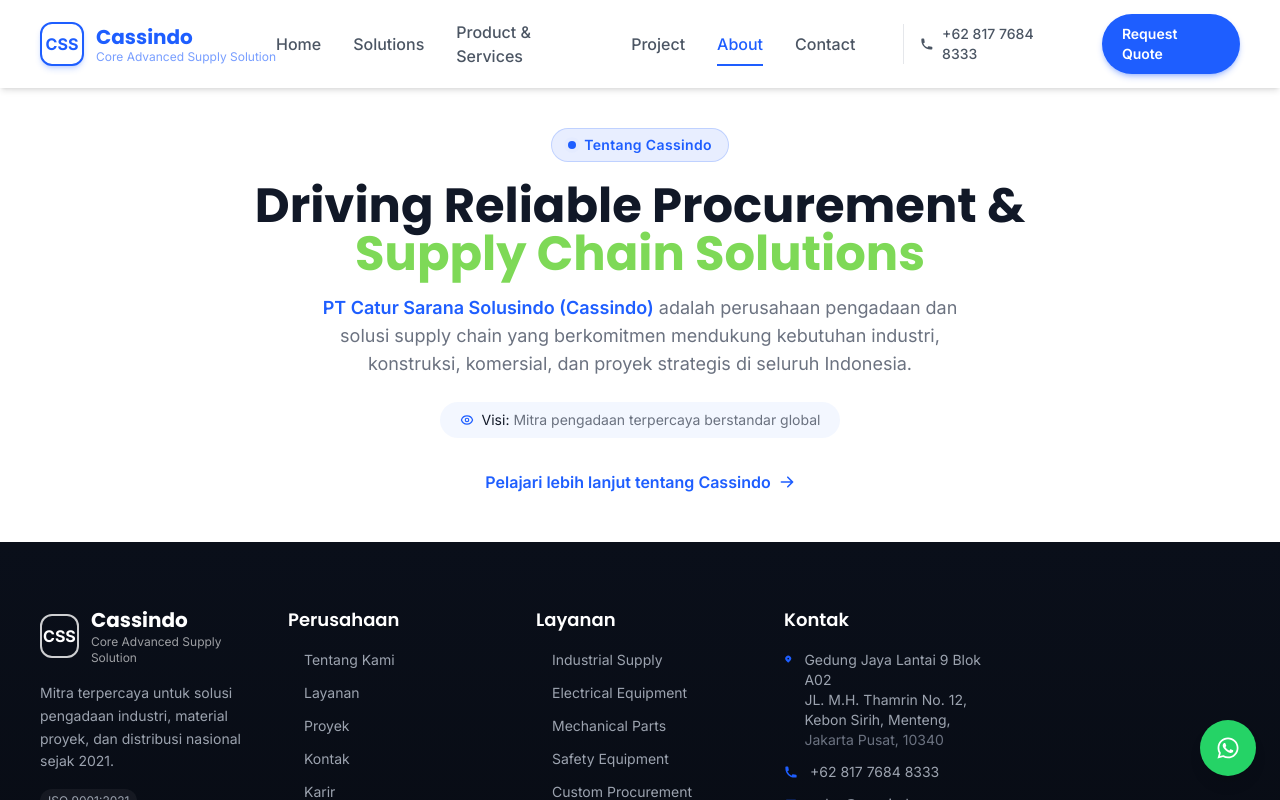
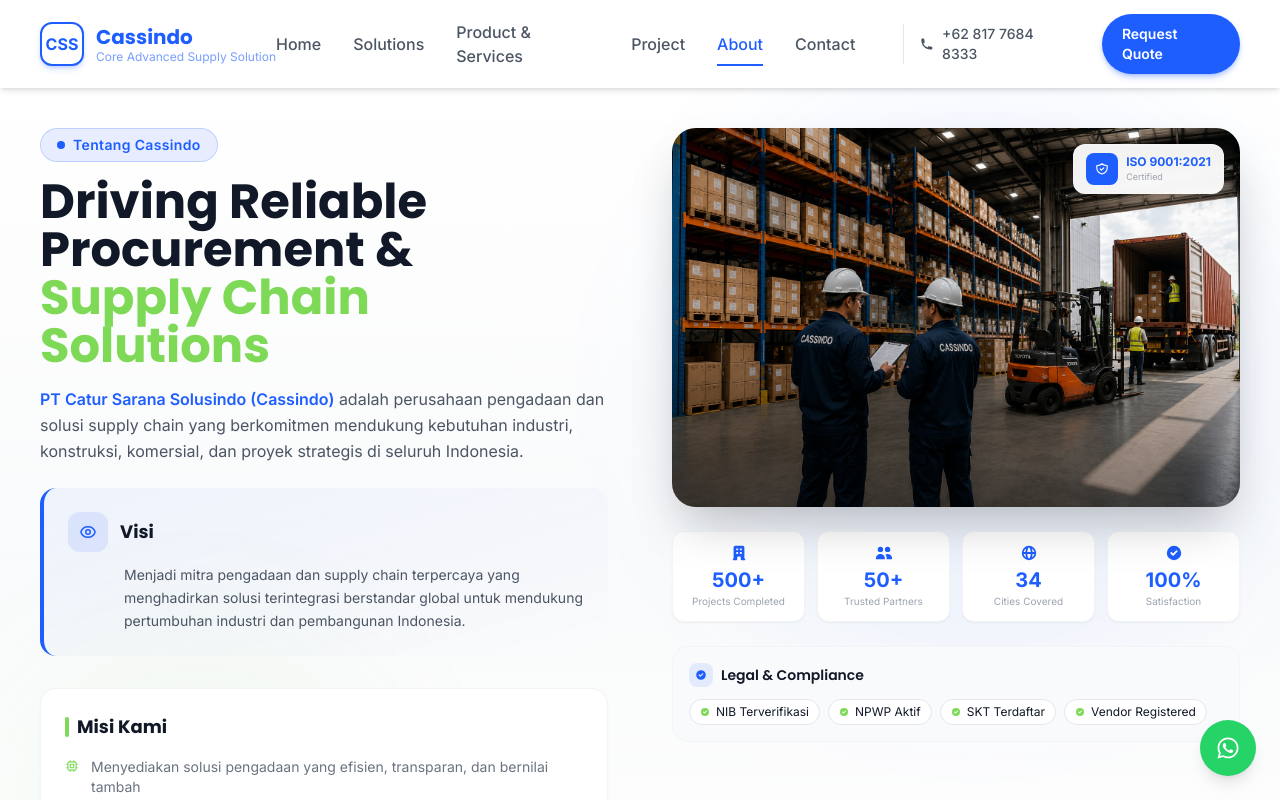
Before and after one commit to herlan-syihabudin/CASSINDO, a Next.js app: page /about in a window 1280 px wide. Shown: the top 800 px of the page. Built offline with nearby package versions, Linux system fonts and the light colour scheme.

Commit message:
Replace CompanyIntro with CompanyIntroFull component

```diff
--- a/src/app/about/page.tsx
+++ b/src/app/about/page.tsx
@@ -1,7 +1,7 @@
 import { Metadata } from 'next'
 import Navbar from '@/components/Navbar'
 import Footer from '@/components/Footer'
-import CompanyIntro from '@/components/CompanyIntro'
+import CompanyIntroFull from '@/components/CompanyIntroFull'  // ← GANTI
 
 export const metadata: Metadata = {
   title: 'Tentang Cassindo | General Supplier & Trading Company',
@@ -13,7 +13,7 @@ export default function AboutPage() {
     <main>
       <Navbar />
       <div className="pt-20">
-        <CompanyIntro />
+        <CompanyIntroFull />  {/* ← Versi lengkap */}
       </div>
       <Footer />
     </main>
```
